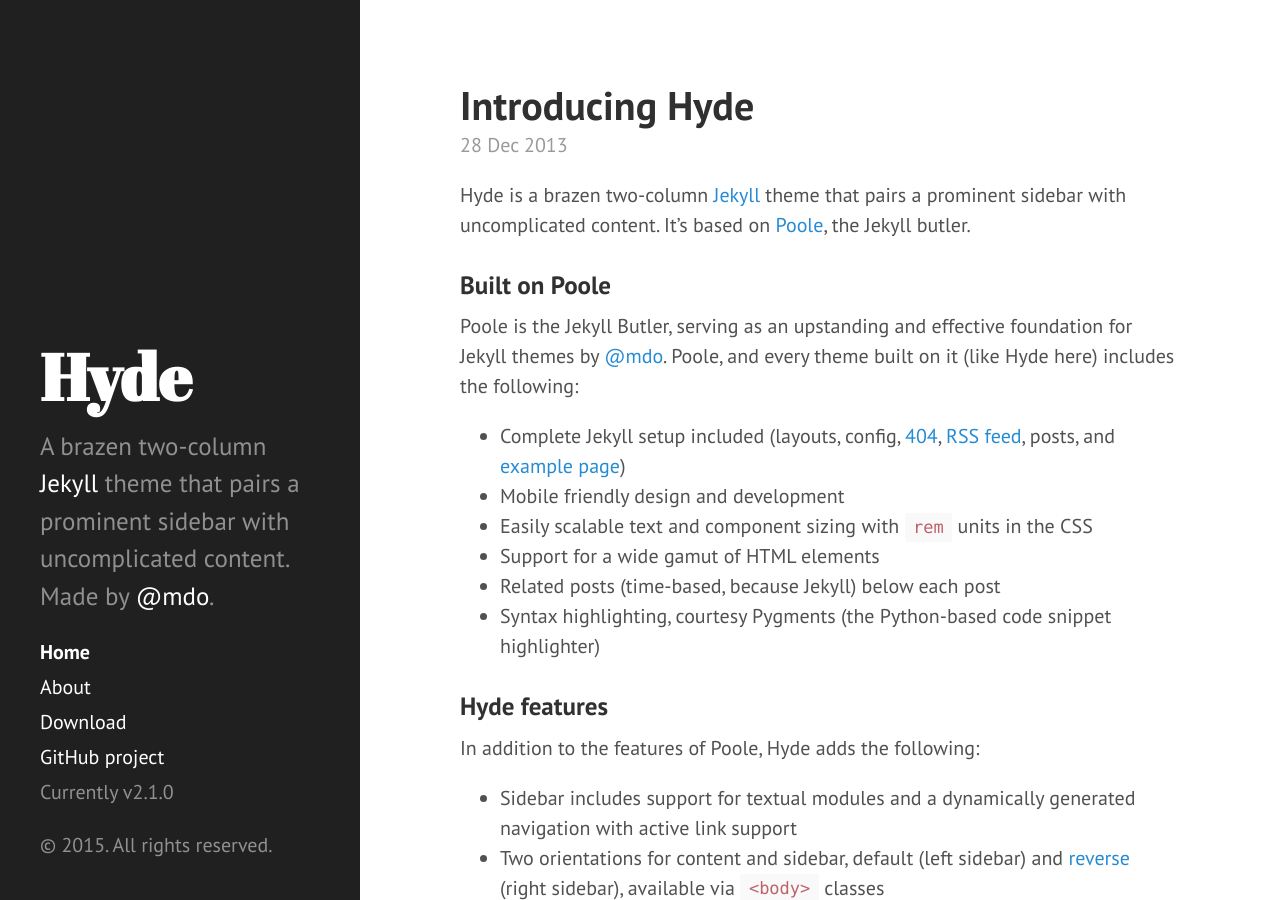
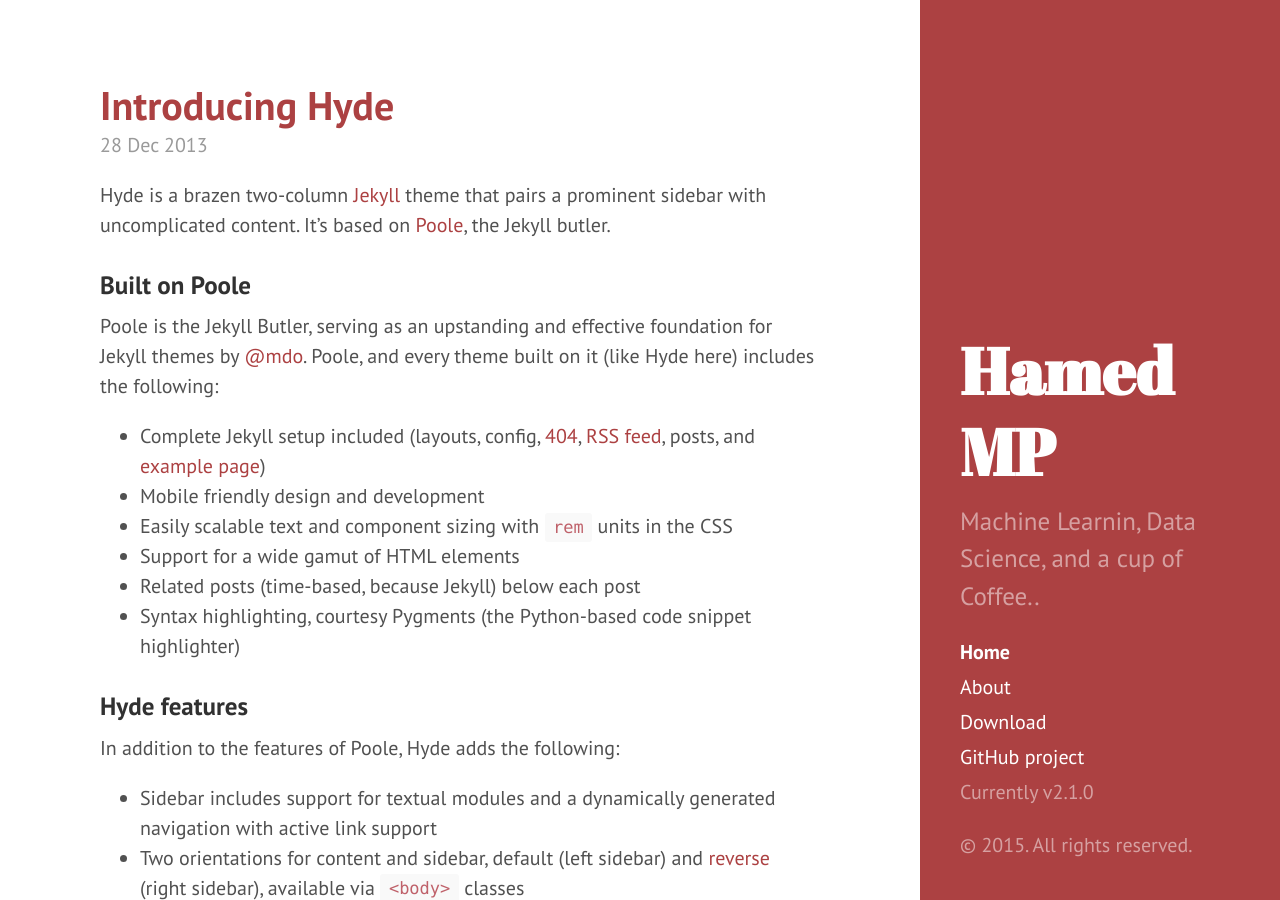
Before and after one commit to HamedMP/hamedmp, a Jekyll site: the page built from index.html, in a window 1280 px wide and 900 px high. Built offline with Jekyll 4.4.1, drawn with Linux system fonts in a browser that asks for light colours; Markdown is read by kramdown in place of the engine named in the settings; the list of posts is cut into pages by our own code.

Commit message:
3nd comm

```diff
--- a/_config.yml
+++ b/_config.yml
@@ -1,21 +1,21 @@
 # Dependencies
-markdown:         redcarpet
-highlighter:      pygments
+#markdown:         redcarpet
+#highlighter:      pygments
 
 # Permalinks
 permalink:        pretty
-relative_permalinks: true
+#relative_permalinks: true
 
 # Setup
-title:            Hyde
-tagline:          'A Jekyll theme'
-description:      'A brazen two-column <a href="http://jekyllrb.com" target="_blank">Jekyll</a> theme that pairs a prominent sidebar with uncomplicated content. Made by <a href="https://twitter.com/mdo" target="_blank">@mdo</a>.'
-url:              http://hyde.getpoole.com
+title:            Hamed MP
+tagline:          'Machine Learnin, Data Science, and a cup of Coffee..'
+description:      'Machine Learnin, Data Science, and a cup of Coffee..'
+url:              http://hamedmp.github.io
 baseurl:          /
-
+gems:				 			[jekyll-paginate, jekyll-gist]
 author:
-  name:           'Mark Otto'
-  url:            https://twitter.com/mdo
+  name:           'Hamed MP'
+  url:            https://twitter.com/hamedpc2002
 
 paginate:         5
 
@@ -23,4 +23,4 @@
 version:          2.1.0
 
 github:
-  repo:           https://github.com/poole/hyde
+  repo:
--- a/_layouts/default.html
+++ b/_layouts/default.html
@@ -3,7 +3,7 @@
 
   {% include head.html %}
 
-  <body>
+  <body class="theme-base-08 layout-reverse">
 
     {% include sidebar.html %}
 
```
Also changed, not shown: 15 other files.
